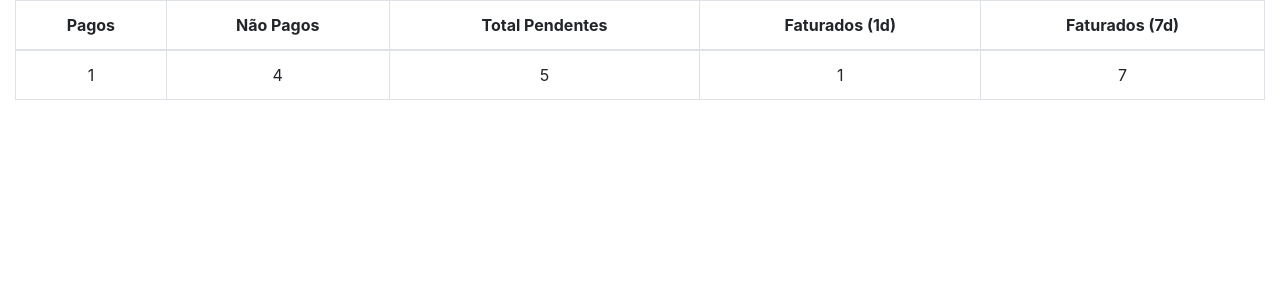
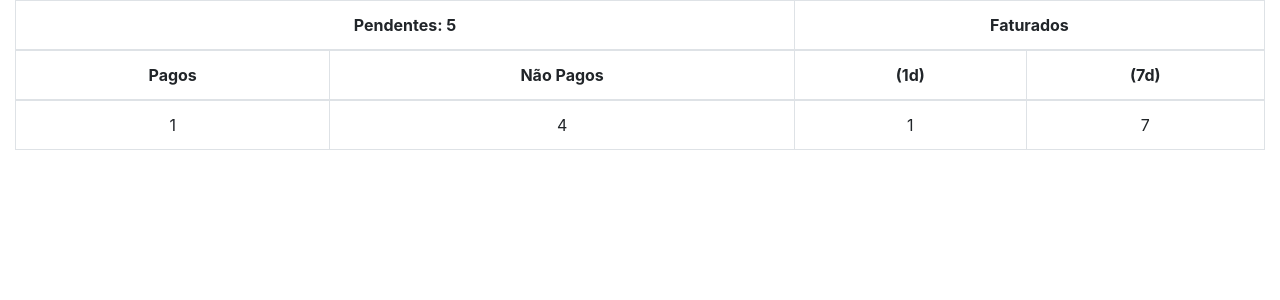
Before and after one commit to victormmello/shadow, a Django app: page /orders/dashboard in a window 1280 px wide. Shown: the top 300 px of the page. Run offline with Django 3.2, Linux system fonts and the light colour scheme; data comes from the database, SQL or seed files in the repository; some libraries are stand-ins or nearby versions.

```diff
--- a/shadow_system/stock_system/templates/stock_system/order_dashboard.html
+++ b/shadow_system/stock_system/templates/stock_system/order_dashboard.html
@@ -12,19 +12,21 @@
 				<table class="table table-bordered text-center">
 					<thead>
 						<tr>
+							<th colspan="2">Pendentes: {{total}}</th>
+							<th colspan="2">Faturados</th>
+						</tr>
+						<tr>
 							<th>Pagos</th>
 							<th>Não Pagos</th>
-							<th>Total Pendentes</th>
 
-							<th>Faturados (1d)</th>
-							<th>Faturados (7d)</th>
+							<th>(1d)</th>
+							<th>(7d)</th>
 						</tr>
 					</thead>
 					<tbody>
 						<tr>
 							<td style="vertical-align: middle;">{{paid}}</td>
 							<td style="vertical-align: middle;">{{not_paid}}</td>
-							<td style="vertical-align: middle;">{{total}}</td>
 
 							<td style="vertical-align: middle;">{{invoiced_1d}}</td>
 							<td style="vertical-align: middle;">{{invoiced_7d}}</td>
--- a/shadow_system/stock_system/templates/stock_system/order_list.html
+++ b/shadow_system/stock_system/templates/stock_system/order_list.html
@@ -3,6 +3,7 @@
 <head>
 	<title></title>
 	<link rel="stylesheet" href="https://stackpath.bootstrapcdn.com/bootstrap/4.1.3/css/bootstrap.min.css" integrity="sha384-MCw98/SFnGE8fJT3GXwEOngsV7Zt27NXFoaoApmYm81iuXoPkFOJwJ8ERdknLPMO" crossorigin="anonymous">
+	<meta http-equiv="Content-Type" content="text/html; charset=utf-8" />
 </head>
 <body>
 	<div class="container-fluid">
```
